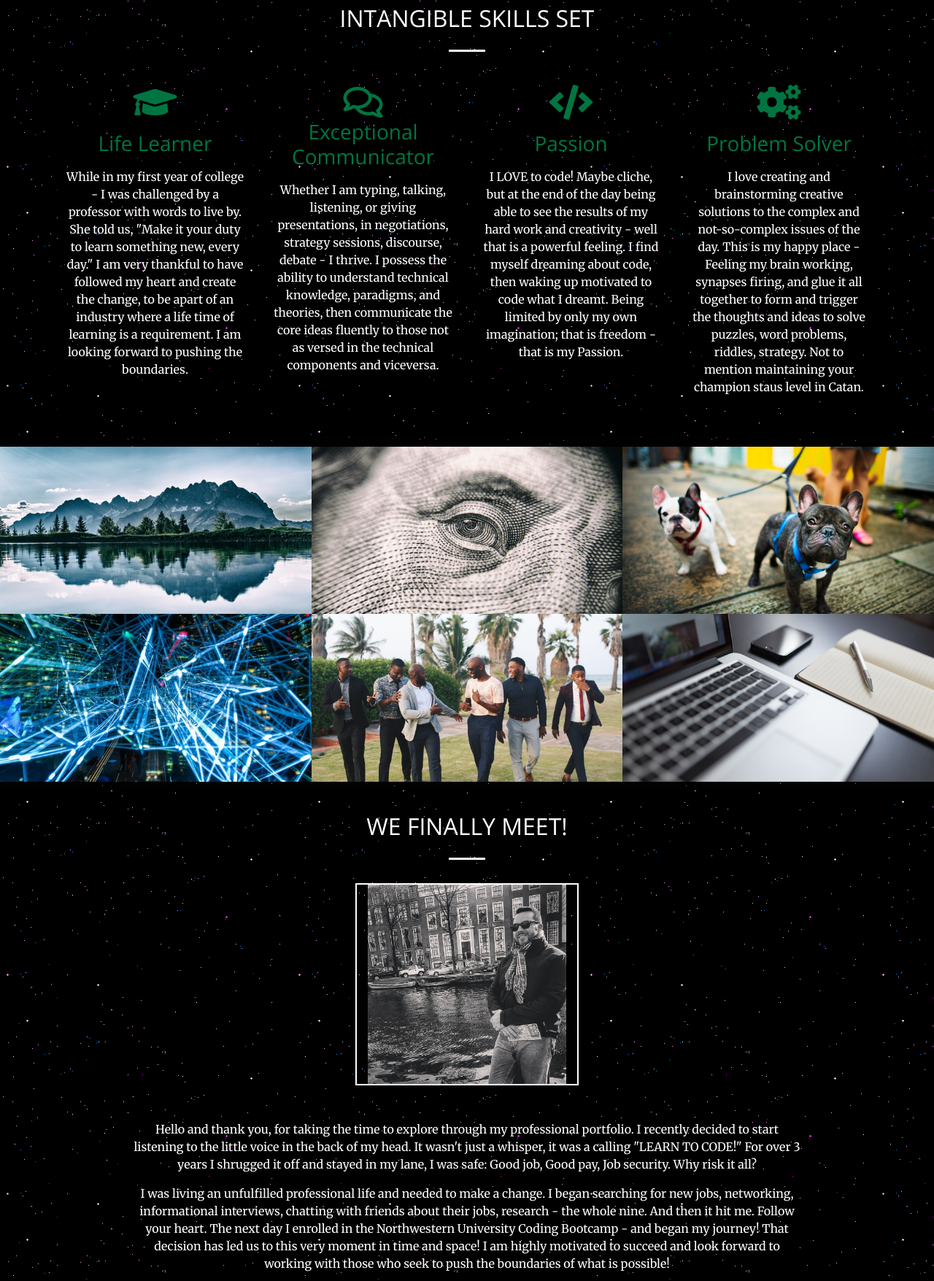
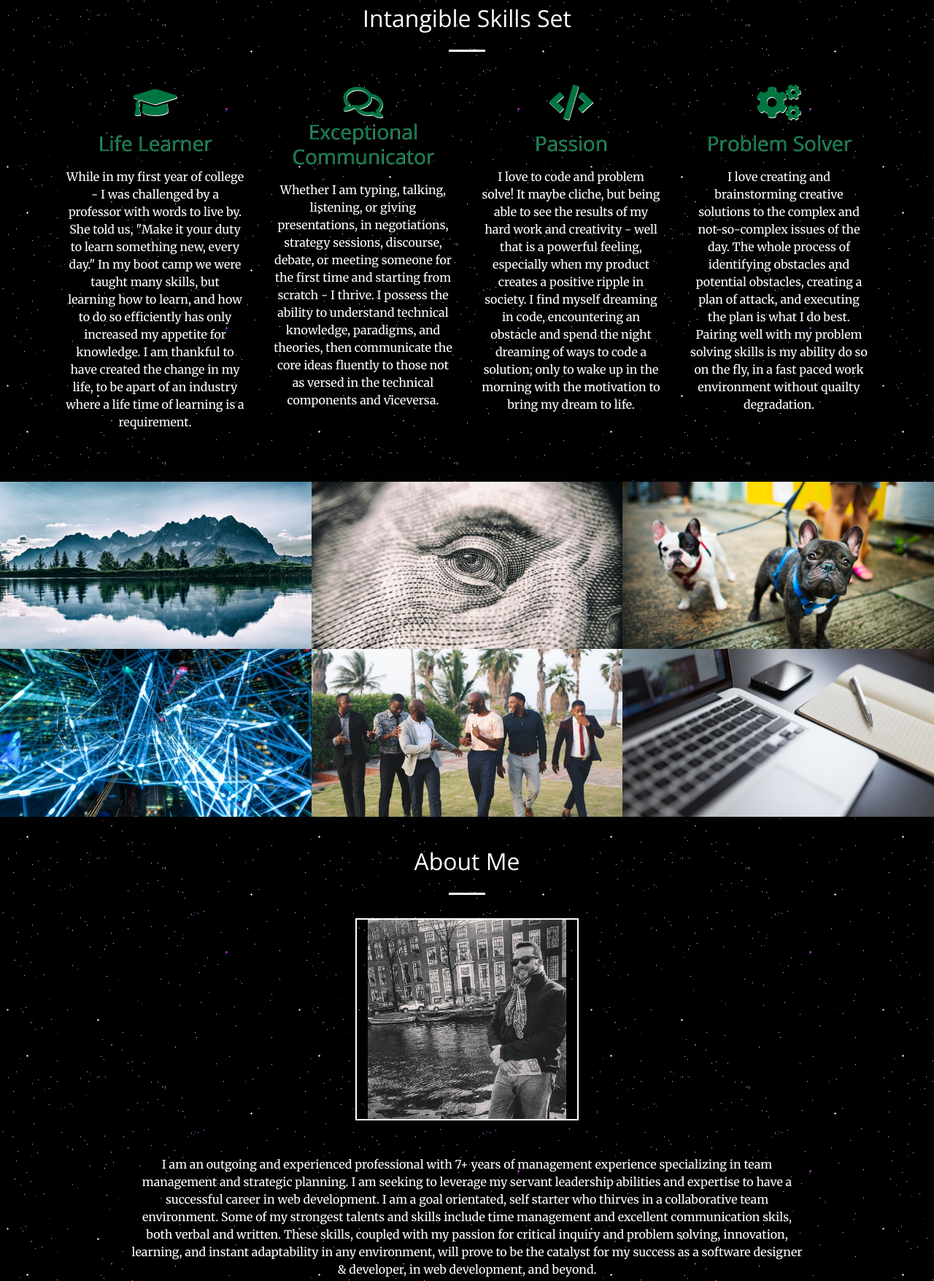
Before and after one commit to CharlesGrogan/github.io, a website with bundled scripts: page index.html in a window 1280 px wide. Shown: the part 841-2596 px from the top of the page at 73% size. Built offline with nearby package versions, Linux system fonts and the light colour scheme.

Commit message:
updates in style

```diff
--- a/css/creative.css
+++ b/css/creative.css
@@ -38,6 +38,10 @@ a {
 
 a:hover {
   color: #007541;
+}
+
+.contact:hover {
+  color: black;
 }
 
 h1,
@@ -253,7 +257,7 @@ header.masthead p {
 }
 
 #contact {
-  background-image: url("../img/homepageNL.jpg");
+  background-image: url("../img/homepage.jpeg");
   background-repeat: no-repeat;
   /* border-top: rgba(0, 0, 0, 0.952) solid 10px; */
   background-position: center center;
@@ -324,6 +328,7 @@ header.masthead p {
 .fa-phone,
 .fa-envelope {
   color: #fff;
+  text-shadow: 2px 2px black;
 }
 
 @media (min-width: 768px) {
@@ -365,6 +370,14 @@ header.masthead p {
   border: white solid 1px;
 }
 
+i {
+  text-shadow: 0.5px 0.5px white;
+}
+
+.title {
+  text-shadow: 0.25px 0.25px white;
+}
+
 .btn-primary:hover,
 .btn-primary:focus,
 .btn-primary:active {
--- a/index.html
+++ b/index.html
@@ -69,7 +69,7 @@
 		<div class="container my-auto">
 			<div class="row">
 				<div class="col-lg-10 mx-auto">
-          <h1>Charles Grogan.</h1>
+					<h1>Charles Grogan</h1>
 					<h3>I Love to Build, Create, & Develop.</h3>
 					<hr>
 				</div>
@@ -85,7 +85,7 @@
 		<div class="container">
 			<div class="row">
 				<div class="col-lg-12 text-center">
-          <h2 class="section-heading">INTANGIBLE SKILLS SET</h2>
+					<h2 class="section-heading">Intangible Skills Set</h2>
 					<hr class="my-4">
 				</div>
 			</div>
@@ -95,22 +95,25 @@
 				<div class="col-lg-3 col-md-6 text-center">
 					<div class="service-box mt-3 mx-auto">
 						<i class="fas fa-3x fa-graduation-cap text-primary mb-3 sr-icon-1"></i>
-            <h3 class="mb-3" title="A Love of Learning">Life Learner</h3>
+						<h3 class="mb-3 title" title="A Love of Learning">Life Learner</h3>
 						<p class="mb-0 skills">While in my first year of college - I was challenged by a professor with words to
 							live by. She
-              told us, "Make it your duty to learn something new, every day." I am very thankful to have
-              followed my
-              heart and create the change, to be apart of an industry
-              where a life time of learning is a requirement. I am looking forward to pushing the boundaries.</p>
+							told us, "Make it your duty to learn something new, every day." In my boot camp we were taught many skills, but
+							learning how to learn,
+							and how to do so efficiently has only increased my appetite for knowledge. I am thankful to
+							have
+							created the change in my life, to be apart of an industry
+							where a life time of learning is a requirement.</p>
 					</div>
 				</div>
 				<div class="col-lg-3 col-md-6 text-center">
 					<div class="service-box mt-3 mb-5 mx-auto">
 						<i class="far fa-3x fa-comments" text-primary mb-3 sr-icon-2"></i>
-            <h3 class="mb-3" title="Business Minded + Technical Savvy">Exceptional Communicator</h3>
+						<h3 class="mb-3 title" title="Business Minded + Technical Savvy">Exceptional Communicator</h3>
 						<p class="mb-0 skills">Whether I am typing, talking, listening, or giving presentations, in
 							negotiations,
-              strategy sessions, discourse, debate - I thrive. I possess the ability to understand technical knowledge,
+							strategy sessions, discourse, debate, or meeting someone for the first time and starting from scratch - I
+							thrive. I possess the ability to understand technical knowledge,
 							paradigms, and theories, then communicate the core ideas fluently to those not as versed in the technical
 							components and viceversa.</p>
 					</div>
@@ -118,22 +121,24 @@
 				<div class="col-lg-3 col-md-6 text-center">
 					<div class="service-box mt-3 mx-auto">
 						<i class="fas fa-3x fa-code text-primary mb-3 sr-icon-3"></i>
-            <h3 class="mb-3" title="I found My Life Calling!">Passion</h3>
-            <p class="mb-0 skills">I LOVE to code! Maybe cliche, but at the end of the day being able to see the
-              results of my hard work and creativity - well that is a powerful feeling.
-              I find myself dreaming about code, then waking up motivated to code what I dreamt. Being limited by only
-              my own imagination; that is freedom - that is my Passion.</p>
+						<h3 class="mb-3 title" title="I found My Life Calling!">Passion</h3>
+						<p class="mb-0 skills">I love to code and problem solve! It maybe cliche, but being able to
+							see the
+							results of my hard work and creativity - well that is a powerful feeling, especially when my product creates a
+							positive ripple in society.
+							I find myself dreaming in code, encountering an obstacle and spend the night dreaming of ways to code a
+							solution; only to wake up in the morning with the motivation to bring my dream to life.</p>
 					</div>
 				</div>
 				<div class="col-lg-3 col-md-6 text-center">
 					<div class="service-box mt-3 mx-auto">
 						<i class="fas fa-3x fa-cogs text-primary mb-3 sr-icon-4"></i>
-            <h3 class="mb-3" title="Crtical Thinker & Creative Solutions">Problem Solver</h3>
+						<h3 class="mb-3 title" title="Crtical Thinker & Creative Solutions">Problem Solver</h3>
 						<p class="mb-0 skills">I love creating and brainstorming creative solutions to the complex and
 							not-so-complex issues of the day.
-              This is my happy place - Feeling my brain working, synapses firing, and glue it all together to form and
-              trigger the thoughts and ideas to solve puzzles, word
-              problems, riddles, strategy. Not to mention maintaining your champion staus level in Catan. </p>
+							The whole process of identifying obstacles and potential obstacles, creating a plan of attack, and executing the
+							plan is what I do best. Pairing well with my problem solving skills is my ability do so on the fly, in a fast
+							paced work environment without quailty degradation.</p>
 					</div>
 				</div>
 			</div>
@@ -144,7 +149,8 @@
 		<div class="container-fluid p-0">
 			<div class="row no-gutters popup-gallery">
 				<div class="col-lg-4 col-sm-6">
-          <a class="portfolio-box" title="Project #3! An awesome example of the MERN stack in web development" href="img/portfolio/fullsize/project3.jpeg">
+					<a class="portfolio-box" title="Virtual Hostel! An awesome travel app built on React, Node, Express, and MongoDB"
+					 href="img/portfolio/fullsize/project3.jpeg">
 						<img class="img-fluid" src="img/portfolio/thumbnails/project3.jpeg" alt="">
 						<div class="portfolio-box-caption">
 							<div class="portfolio-box-caption-content">
@@ -257,29 +263,30 @@
 		<div class="container">
 			<div class="row">
 				<div class="col-lg-10 mx-auto text-center">
-          <h2 class="section-heading text-white">WE FINALLY MEET!</h2>
+					<h2 class="section-heading text-white">About Me</h2>
 					<hr class="light my-4">
 					<img class="col-lg-4 mt-2 mb-5" id="bioPic" src="img/chuck1.jpg" alt="Picture of me" title="Hey! That's me in Amsterdam posing in front of the Amstel Canal! 📸">
-          <p class="text-faded mb-3 skills">Hello and thank you, for taking the time to explore through my professional
-            portfolio. I recently decided to start listening to the little voice in the back of my head. It wasn't just
-            a whisper, it was a calling "LEARN TO CODE!" For over 3 years I shrugged it off and stayed in my lane, I
-            was safe: Good job, Good pay, Job security. Why risk it all?</p>
-          <p class="skills">I was living an unfulfilled professional life and needed to make a change. I began
-            searching for new
-            jobs, networking, informational interviews, chatting with friends about their jobs, research - the whole
-            nine. And then it hit me. Follow your heart. The next day I enrolled in the Northwestern University Coding
-            Bootcamp - and began my journey! That decision has led us to this very moment in time and space! I am
-            highly
-            motivated to succeed and look forward to working with those who seek to push the boundaries of what is
-            possible!</p>
+					<p class="text-faded mb-3 skills">
+						I am an outgoing and experienced professional with 7+ years of management experience specializing in team
+						management and strategic planning. I am seeking to leverage my servant leadership abilities and expertise to have
+						a successful
+						career in web development. I am a goal orientated, self starter who thirves in a collaborative team environment.
+						Some
+						of my
+						strongest talents and skills include time management and excellent communication skils, both verbal and
+						written. These skills, coupled with my passion for critical inquiry and problem solving, innovation, learning,
+						and instant adaptability in any environment, will prove to be the catalyst for my success as a software designer
+						&
+						developer, in web
+						development, and beyond.
+					</p>
 
 					<p class="skills">"Without change there is no innovation, creativity, or incentive for improvement. Those who
 						initiate
 						change
 						will have a better opportunity to manage the change that is inevitable." -William Pollard
 					</p>
-          <a class="btn btn-light btn-xl js-scroll-trigger align-center mt-4" href="img/webResume.pdf" target="_blank"
-            title="Link to my Resume">Resume</a>
+					<a class="btn btn-light btn-xl js-scroll-trigger align-center mt-4" href="img/webResume.pdf" target="_blank" title="Link to my Resume">Resume</a>
 				</div>
 			</div>
 		</div>
@@ -289,43 +296,36 @@
 		<div class="container">
 			<div class="row">
 				<div class="col-lg-8 mx-auto text-center">
-          <h2 class="section-heading skills">I Love To Talk! Let's Connect!</h2>
+					<h2 class="section-heading skills">Let's Connect</h2>
 					<hr class="my-4">
-          <p class="mb-5 skills">I hope that you have enjoyed your time looking through my work, as much as I have
-            enjoyed having you here. I would love to hear any critical feedback about my work and portfolio: the
-            cheers, the jeers, the job opportunities - Whatever the case, I want to hear from you!</p>
 				</div>
 			</div>
 			<div class="row">
 				<div class="col-lg-3 ml-auto mt-3 text-center">
 					<i class="fas fa-phone fa-3x mb-3 sr-contact-1"></i>
 					<p>
-            <a href="https://voice.google.com/" target="_bank" class="skills" title="Call me maybe?">Give Me A Call
-              : 847.920.4929</a>
+						<a href="https://voice.google.com/" target="_bank" class="skills contact" title="Call me maybe?">847.920.4929</a>
 					</p>
 				</div>
 				<div class="col-lg-3 ml-auto mt-3 text-center">
 					<i class="fab fa-linkedin fa-3x mb-3 sr-contact-1"></i>
 					<p>
-            <a class="skills" href="https://www.linkedin.com/in/Charles-Grogan/" target="_blank" alt="linkedIn profile"
+						<a class="skills contact" href="https://www.linkedin.com/in/Charles-Grogan/" target="_blank" alt="linkedIn profile"
 						 title="My Professional Network">
-              Magic Portal
-              to
-              LinkedIn </a>
+							LinkedIn Profile </a>
 					</p>
 				</div>
 				<div class="col-lg-3 ml-auto mt-3 text-center">
 					<i class="fab fa-github fa-3x mb-3 sr-contact-1"></i>
 					<p>
-            <a class="skills" href="https://github.com/CharlesGrogan" alt="link to github" target="_blank" title="Where the stripes are earned!">
-              Magic
-              Portal to GitHub </a>
+						<a class="skills contact" href="https://github.com/CharlesGrogan" alt="link to github" target="_blank" title="Where the stripes are earned!">
+							GitHub Profile </a>
 					</p>
 				</div>
 				<div class="col-lg-3 mr-auto mt-3 text-center">
 					<i class="fas fa-envelope fa-3x mb-3 sr-contact-2"></i>
 					<p>
-            <a class="skills" href="https://www.gmail.com" target="_blank" title="You've Got Mail!">Grogan.Charlie@Gmail.Com</a>
+						<a class="skills contact" href="https://www.gmail.com" target="_blank" title="You've Got Mail!">Grogan.Charlie@Gmail.Com</a>
 					</p>
 				</div>
 			</div>
```
Also changed, not shown: img/bottomHead.jpeg (deleted), 1 other file. Lines whose indentation alone changed are shown as unchanged.
